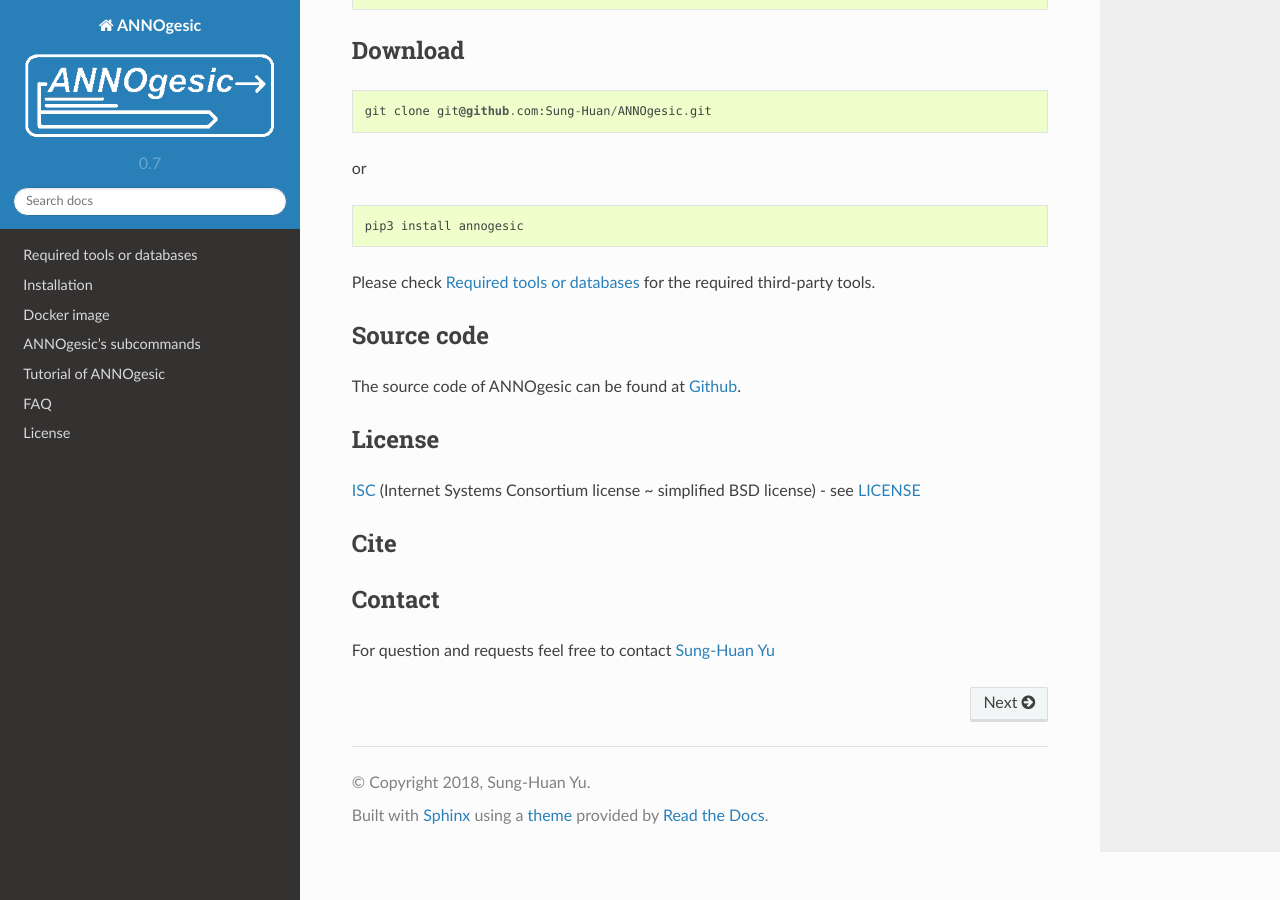
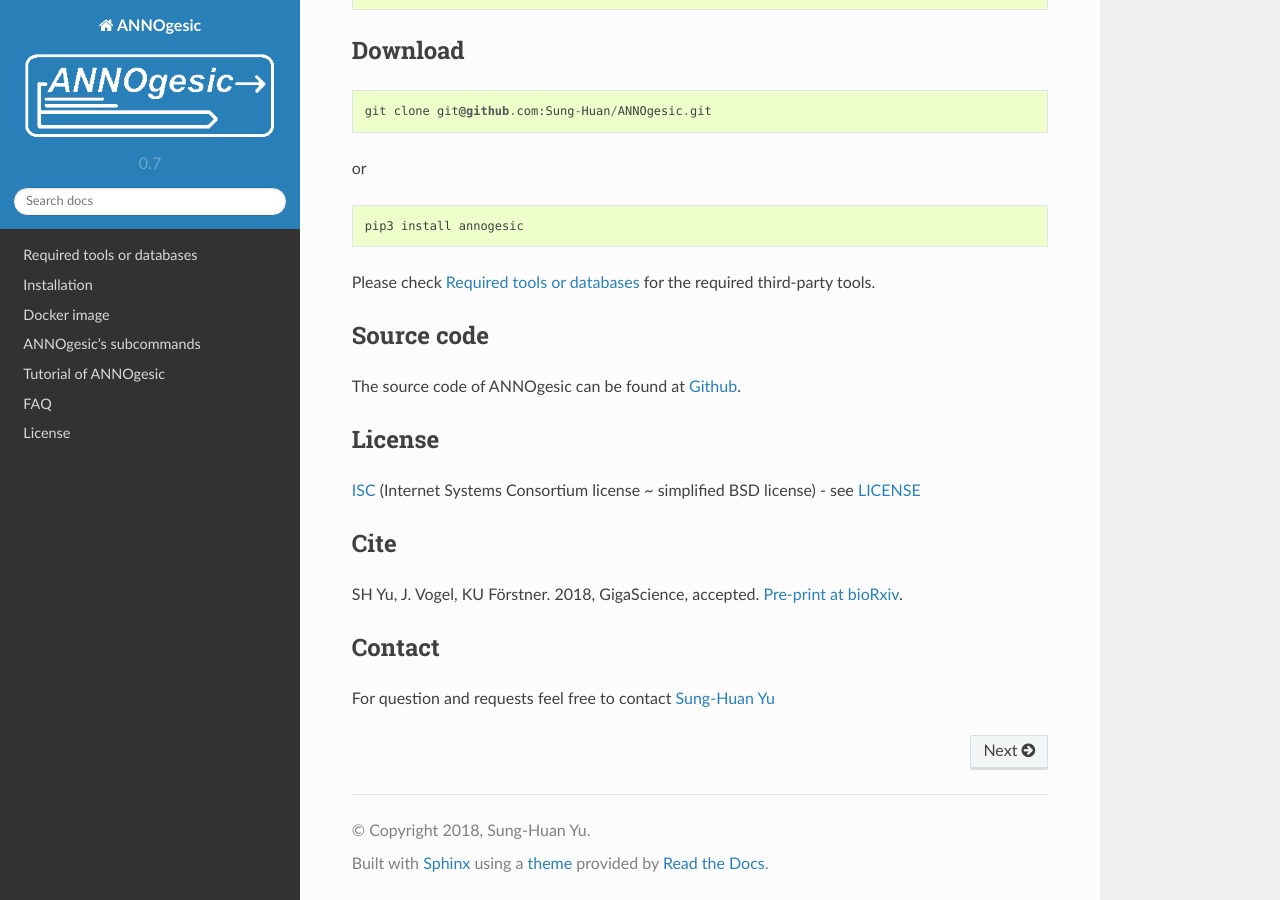
Before and after one commit to Sung-Huan/ANNOgesic, a Sphinx documentation site: the page built from docs/source/index.rst, in a window 1280 px wide and 900 px high, scrolled down 1801 px. Built offline with Sphinx 7.4.7 and the Read the Docs theme 2.0.0, drawn with Linux system fonts in a browser that asks for light colours; pages that are not in the unit, such as notebooks, are missing from menus.

Commit message:
update cittaion

```diff
--- a/docs/source/index.rst
+++ b/docs/source/index.rst
@@ -129,6 +129,10 @@ Consortium license ~ simplified BSD license) - see `LICENSE <http://annogesic.re
 Cite
 ====
 
+SH Yu, J. Vogel, KU Förstner. 2018, GigaScience, accepted.
+`Pre-print at bioRxiv
+<https://www.biorxiv.org/content/early/2018/01/27/143081>`_.
+
 Contact
 =======
 
```
